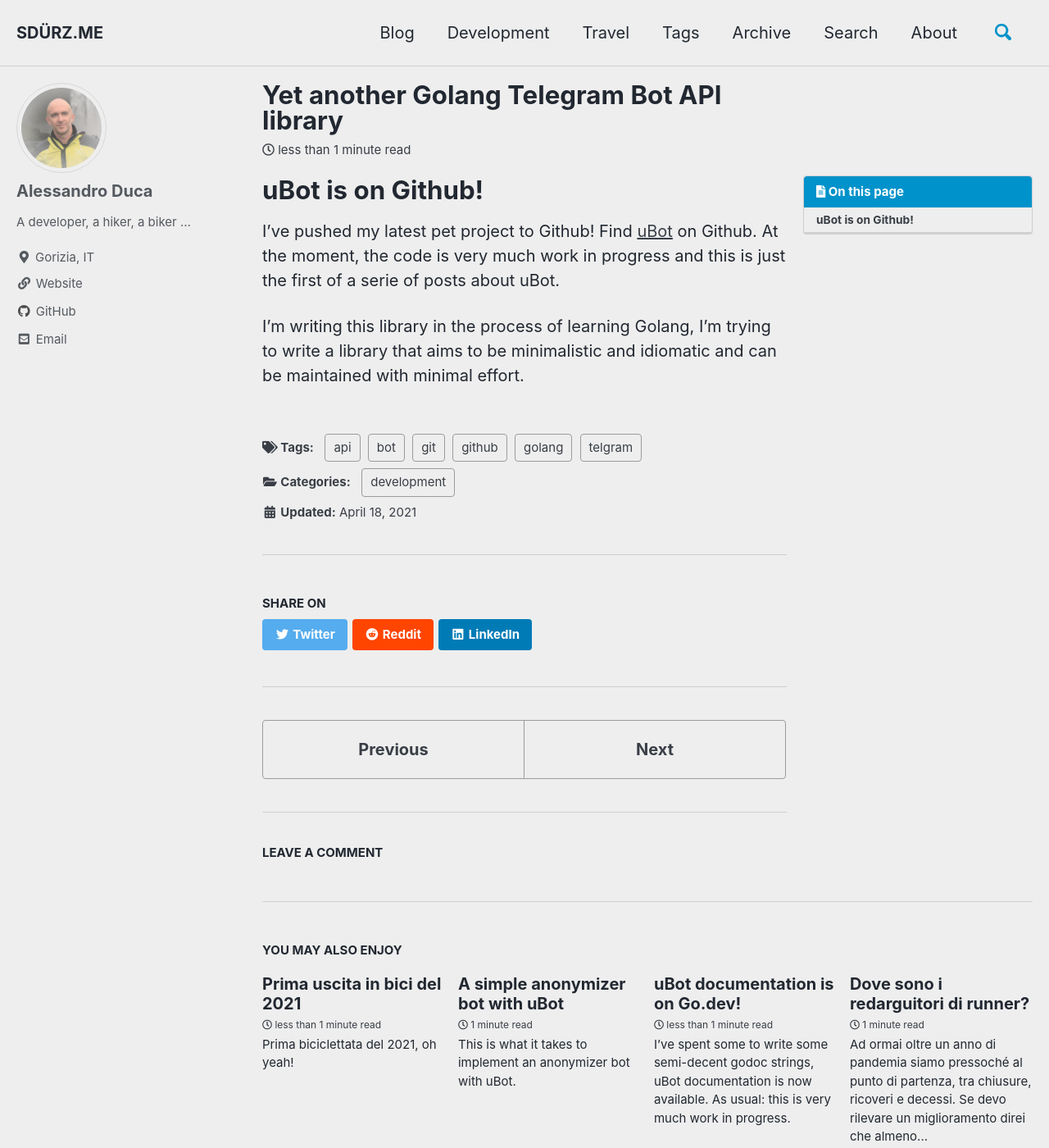
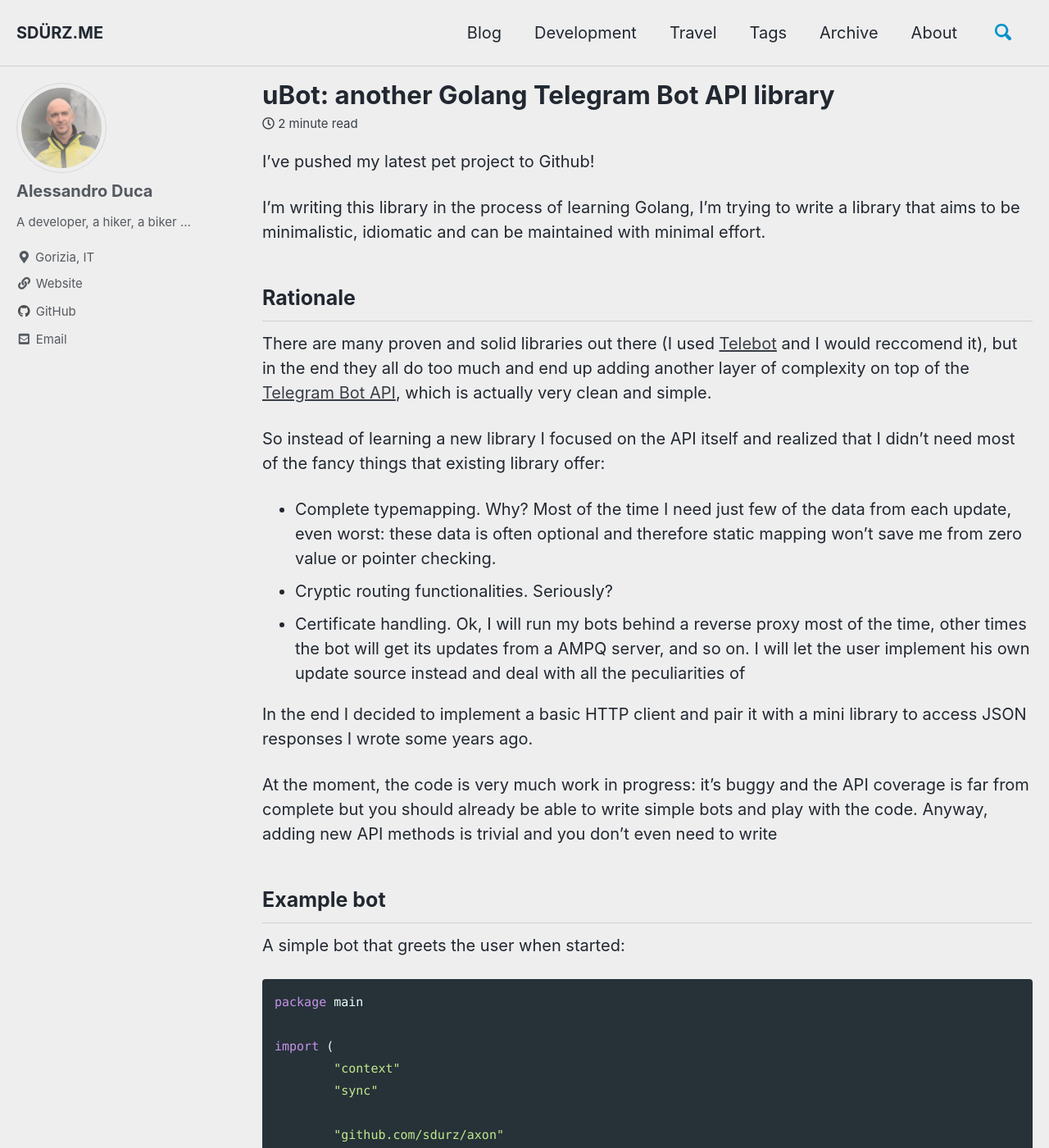
Before and after one commit to sdurz/sdurz-me, a Jekyll site: the page built from _posts/2021-04-18-ubot.md, in a window 1280 px wide and 1400 px high. Shown: the whole window at 82% size. Built offline with Jekyll 4.4.1, drawn with Linux system fonts in a browser that asks for light colours; cached includes are drawn as plain includes; comment, search, counter and statistics services are not loaded; some of the changed text lies outside the part shown.

Commit message:
removed search link

````diff
--- a/_data/navigation.yml
+++ b/_data/navigation.yml
@@ -10,7 +10,5 @@ main:
     url: /tags/
   - title: "Archive"
     url: /archive/
-  - title: "Search"
-    url: /search/
   - title: "About"
     url: /about/
--- a/_posts/2021-04-18-ubot.md
+++ b/_posts/2021-04-18-ubot.md
@@ -1,14 +1,62 @@
 ---
-title: Yet another Golang Telegram Bot API library
+title: "uBot: another Golang Telegram Bot API library"
 layout: single
-toc: true
 tags: git github telgram bot api golang
 category: development
+classes: wide
 ---
 
-# uBot is on Github!
+I've pushed my latest pet project to Github!
 
-I've pushed my latest pet project to Github! Find [uBot](https://github.com/sdurz/ubot) on Github. At the moment, the code is very much work in progress and this is just the first of
-a serie of posts about uBot.
+I'm writing this library in the process of learning Golang, I'm trying to write a library that aims to be minimalistic, idiomatic and can be maintained with minimal effort.
 
-I'm writing this library in the process of learning Golang, I'm trying to write a library that aims to be minimalistic and idiomatic and can be maintained with minimal effort.
+## Rationale
+
+There are many proven and solid libraries out there (I used [Telebot](https://github.com/tucnak/telebot) and I would reccomend it), but in the end they all do too much and end up adding
+another layer of complexity on top of the [Telegram Bot API](https://core.telegram.org/bots/api), which is actually very clean and simple.
+
+So instead of learning a new library I focused on the API itself and realized that I didn't need most of the fancy things that existing library offer:
+* Complete typemapping. Why? Most of the time I need just few of the data from each update, even worst: these data is often optional and therefore static mapping won't save me from zero value or pointer checking.
+* Cryptic routing functionalities. Seriously?
+* Certificate handling. Ok, I will run my bots behind a reverse proxy most of the time, other times the bot will get its updates from a AMPQ server, and so on. I will let the user implement his own update source instead and deal with all the peculiarities of
+
+In the end I decided to implement a basic HTTP client and pair it with a mini library to access JSON responses I wrote some years ago.
+
+At the moment, the code is very much work in progress: it's buggy and the API coverage is far from complete but you should already be able to write simple bots and play with the code. Anyway, adding new API methods is trivial and you don't even need to write
+
+## Example bot
+
+A simple bot that greets the user when started:
+
+```golang
+package main
+
+import (
+	"context"
+	"sync"
+
+	"github.com/sdurz/axon"
+	"github.com/sdurz/ubot"
+)
+
+func main() {
+	bot := ubot.NewBot(&ubot.Configuration{APIToken: "<yourapikey>"})
+	bot.AddMessageHandler(
+		ubot.MessageHasCommand("/start"),
+		func(ctx context.Context, b *ubot.Bot, message axon.O) (done bool, err error) {
+			chatId, _ := message.GetInteger("chat.id")
+			bot.SendMessage(axon.O{
+				"chat_id": chatId,
+				"text":    "Hello!",
+			})
+			return
+		})
+
+	var wg sync.WaitGroup
+	bot.Forever(context.Background(), &wg, ubot.GetUpdatesSource)
+}
+```
+
+## Conclusion
+
+Find [uBot](https://github.com/sdurz/ubot) on Github.
````
